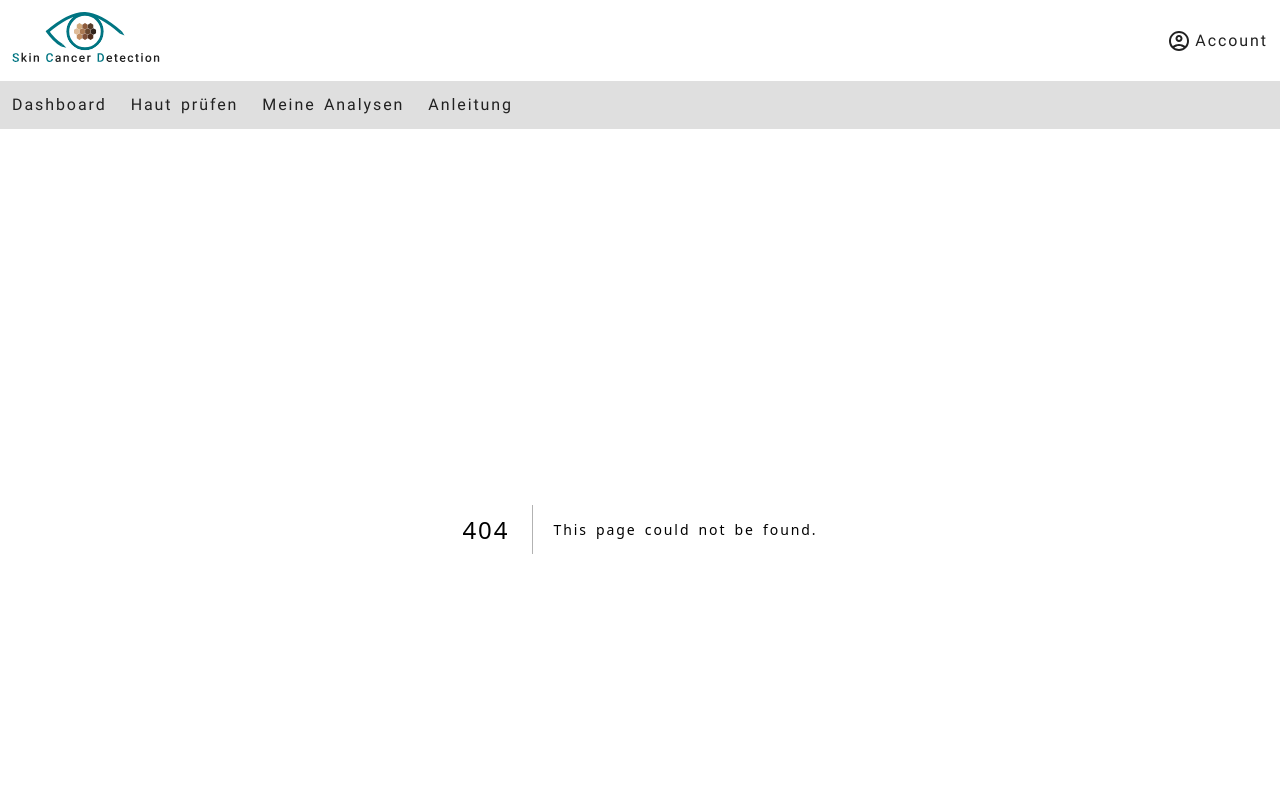
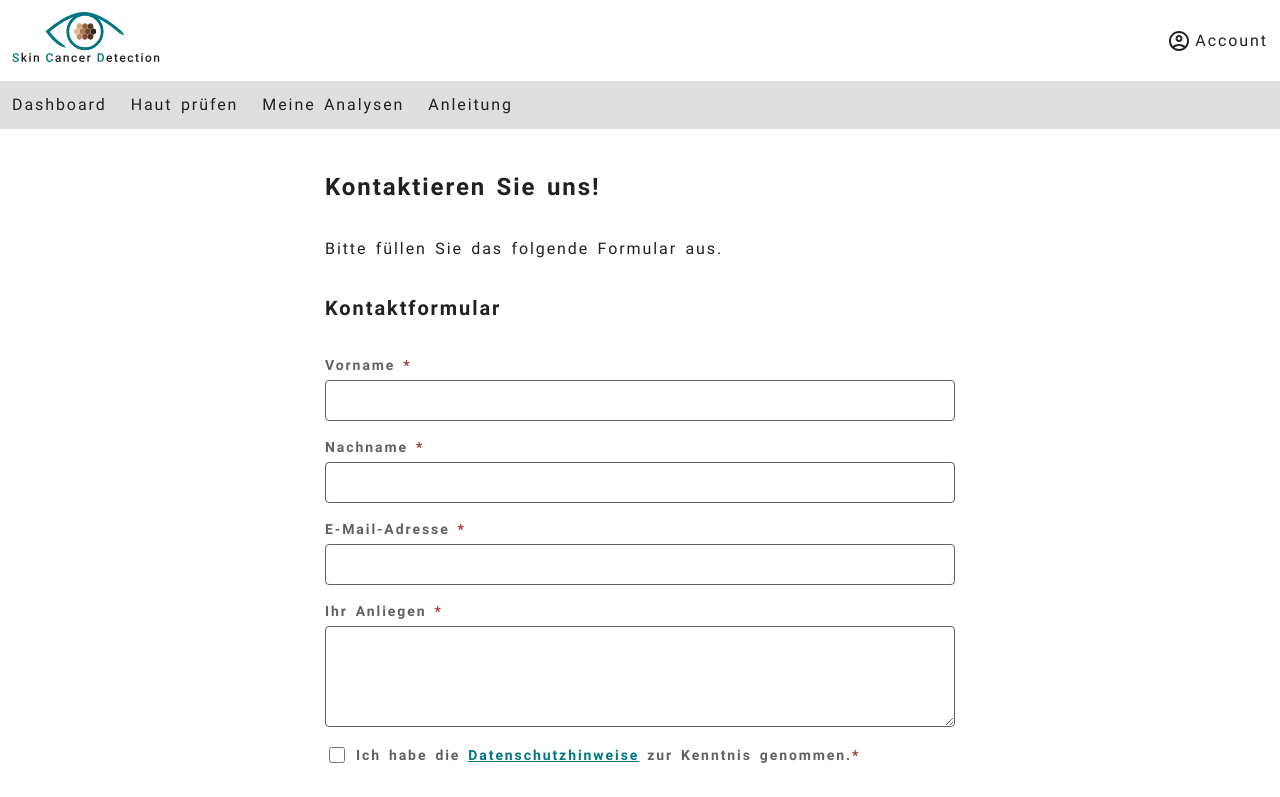
Before and after one commit to TG-Code4Tech/skin-cancer-detection-frontend, a Next.js app: page /contact in a window 1280 px wide. Before the commit this address had no page. Shown: the top 797 px of the page. Built offline with nearby package versions, Linux system fonts and the light colour scheme.

Commit message:
[SCD-42] feat: add contact page
- style: add global styles to a textarea field

- chore: change link target of contact link in footer

```diff
--- /dev/null
+++ b/src/app/contact/page.module.css
@@ -0,0 +1,62 @@
+.container {
+    padding: 2.5rem 1rem;
+    width: 100%;
+    justify-self: center;
+    display: flex;
+    flex-direction: column;
+    gap: 2rem;
+}
+
+.form {
+    display: flex;
+    flex-direction: column;
+    gap: 2rem;
+}
+
+.inputFields {
+    display: flex;
+    flex-direction: column;
+    gap: 1rem;
+}
+
+.labelInput {
+    display: flex;
+    flex-direction: column;
+    gap: 0.25rem;
+}
+
+.required {
+    color: var(--required-indicator);
+}
+
+.errorHint {
+    display: flex;
+    gap: 0.5rem;
+    align-items: center;
+}
+
+.errorText {
+    color: var(--text-color-error);
+}
+
+.privacyPolicyContainer {
+    display: flex;
+    gap: 0.5rem;
+    align-items: center;
+}
+
+.privacyPolicyInput {
+    width: 1rem;
+    height: 1rem;
+    padding: 1rem;
+}
+
+.privacyPolicyLabel {
+    line-height: 1.5rem;
+}
+
+@media screen and (min-width: 768px) {
+    .container {
+        max-width: 630px;
+    }
+}
--- /dev/null
+++ b/src/app/contact/page.tsx
@@ -0,0 +1,198 @@
+"use client";
+
+import React, { useState, useEffect } from "react";
+import { useRouter } from "next/navigation";
+import Heading from "@/components/Heading/Heading";
+import styles from "./page.module.css";
+import Button from "@/components/Button/Button";
+import Divider from "@/components/Divider/Divider";
+import Link from "@/components/Link/Link";
+import Text from "@/components/Text/Text";
+import Icon from "@/components/Icon/Icon";
+
+const Login = () => {
+    const [firstName, setFirstName] = useState("");
+    const [lastName, seetLastName] = useState("");
+    const [email, setEmail] = useState("");
+    const [matter, setMatter] = useState("");
+    const [errors, setErrors] = useState<Record<string, string>>({});
+    const [isHydrated, setIsHydrated] = useState(false);
+    const router = useRouter();
+
+    const validateForm = () => {
+        const inputErrors: any = {};
+
+        if (!firstName.trim()) {
+            inputErrors.firstName = "Geben Sie bitte Ihren Vornamen an.";
+        }
+
+        if (!lastName.trim()) {
+            inputErrors.lastName = "Geben Sie bitte Ihren Nachnamen an.";
+        }
+
+        if (!email.trim()) {
+            inputErrors.email = "Geben Sie bitte Ihre E-Mail-Adresse an.";
+        }
+
+        if (!matter.trim()) {
+            inputErrors.request = "Schildern Sie bitte Ihr Anliegen.";
+        }
+
+        setErrors(inputErrors);
+        const isValid = Object.keys(inputErrors).length === 0;
+
+        return isValid;
+    };
+
+    const onSubmit = async (event: React.FormEvent) => {
+        event.preventDefault();
+
+        if (validateForm()) {
+            const formData = new FormData();
+            formData.append("first_name", firstName);
+            formData.append("last_name", lastName);
+            formData.append("email", email);
+            formData.append("matter", matter);
+
+            try {
+                const response = await fetch("http://127.0.0.1:5000/contact-us", {
+                    method: "POST",
+                    body: formData,
+                });
+
+                if (response.ok) {
+                    const data = await response.json();
+                    console.log("Nachricht erfolgreich übermittelt: ", data);
+                } else {
+                    const errorData = await response.json();
+                    setErrors((prevErrors) => ({
+                        ...prevErrors,
+                        backend: errorData.error,
+                    }));
+                    console.error("Sending failed:", response.statusText);
+                }
+            } catch (error) {
+                console.error("Send request error:", error);
+            }
+        }
+    };
+
+    useEffect(() => {
+        setIsHydrated(true);
+    }, []);
+
+    if (!isHydrated) {
+        return <div>Lädt...</div>;
+    }
+
+    return (
+        <div className={styles.container}>
+            <Heading as="h1" variant="md" headingText="Kontaktieren Sie uns!" />
+            <Text variant="md" text="Bitte füllen Sie das folgende Formular aus." />
+            <Heading as="h2" variant="sm" headingText="Kontaktformular" />
+            <form className={styles.form} onSubmit={onSubmit}>
+                <div className={styles.inputFields}>
+                    <div className={styles.labelInput}>
+                        <label htmlFor="first-name">
+                            Vorname <span className={styles.required}>*</span>
+                        </label>
+                        <input
+                            type="text"
+                            id="first-name"
+                            name="first-name"
+                            value={firstName}
+                            onChange={(event) => setFirstName(event.target.value)}
+                            required
+                        />
+                        {errors.firstName && (
+                            <span className={styles.errorHint}>
+                                <Icon name="report" size={18} color="error" />
+                                <Text variant="sm" text={errors.firstName} classname={styles.errorText} />
+                            </span>
+                        )}
+                    </div>
+
+                    <div className={styles.labelInput}>
+                        <label htmlFor="last-name">
+                            Nachname <span className={styles.required}>*</span>
+                        </label>
+                        <input
+                            type="text"
+                            id="last-name"
+                            name="last-name"
+                            value={lastName}
+                            onChange={(event) => seetLastName(event.target.value)}
+                            required
+                        />
+                        {errors.lastName && (
+                            <span className={styles.errorHint}>
+                                <Icon name="report" size={18} color="error" />
+                                <Text variant="sm" text={errors.lastName} classname={styles.errorText} />
+                            </span>
+                        )}
+                    </div>
+
+                    <div className={styles.labelInput}>
+                        <label htmlFor="email">
+                            E-Mail-Adresse <span className={styles.required}>*</span>
+                        </label>
+                        <input
+                            type="email"
+                            id="email"
+                            name="email"
+                            value={email}
+                            onChange={(event) => setEmail(event.target.value)}
+                            required
+                        />
+                        {errors.email && (
+                            <span className={styles.errorHint}>
+                                <Icon name="report" size={18} color="error" />
+                                <Text variant="sm" text={errors.email} classname={styles.errorText} />
+                            </span>
+                        )}
+                    </div>
+
+                    <div className={styles.labelInput}>
+                        <label htmlFor="matter">
+                            Ihr Anliegen <span className={styles.required}>*</span>
+                        </label>
+                        <textarea
+                            id="matter"
+                            name="matter"
+                            rows={5}
+                            onChange={(event) => setMatter(event.target.value)}
+                            required
+                        >
+                            {matter}
+                        </textarea>
+                        {errors.matter && (
+                            <span className={styles.errorHint}>
+                                <Icon name="report" size={18} color="error" />
+                                <Text variant="sm" text={errors.matter} classname={styles.errorText} />
+                            </span>
+                        )}
+                    </div>
+
+                    <div className={styles.privacyPolicyContainer}>
+                        <input
+                            type="checkbox"
+                            id="privacy-policy"
+                            name="privacy-policy"
+                            className={styles.privacyPolicyInput}
+                            required
+                        />
+
+                        <label htmlFor="privacy-policy" className={styles.privacyPolicyLabel}>
+                            Ich habe die <Link href="/privacy-policy" linkText="Datenschutzhinweise" /> zur Kenntnis
+                            genommen.<span className={styles.required}>*</span>
+                        </label>
+                    </div>
+                </div>
+
+                <Button variant="primary" buttonText="Nachricht senden" type="submit" />
+            </form>
+        </div>
+    );
+};
+
+export default Login;
--- a/src/components/Footer/Footer.tsx
+++ b/src/components/Footer/Footer.tsx
@@ -26,7 +26,7 @@ const Footer = () => {
                             </li>
                             <li>
                                 <Link
-                                    href="/kontakt"
+                                    href="/contact"
                                     linkText="Kontakt"
                                     mode="sleek"
                                     aria-label="Gehen Sie zum Kontaktformular"
--- a/src/styles/globals.css
+++ b/src/styles/globals.css
@@ -62,7 +62,8 @@ button {
 
 a:focus,
 button:focus,
-input:focus {
+input:focus,
+textarea:focus {
     outline: 0.1875rem solid var(--outline-color);
     border-radius: 0.25rem;
 }
@@ -83,7 +84,8 @@ label {
     color: var(--label-color);
 }
 
-input {
+input,
+textarea {
     background-color: var(--input-background);
     border: 0.0625rem solid var(--input-border);
     border-radius: 0.25rem;
```
